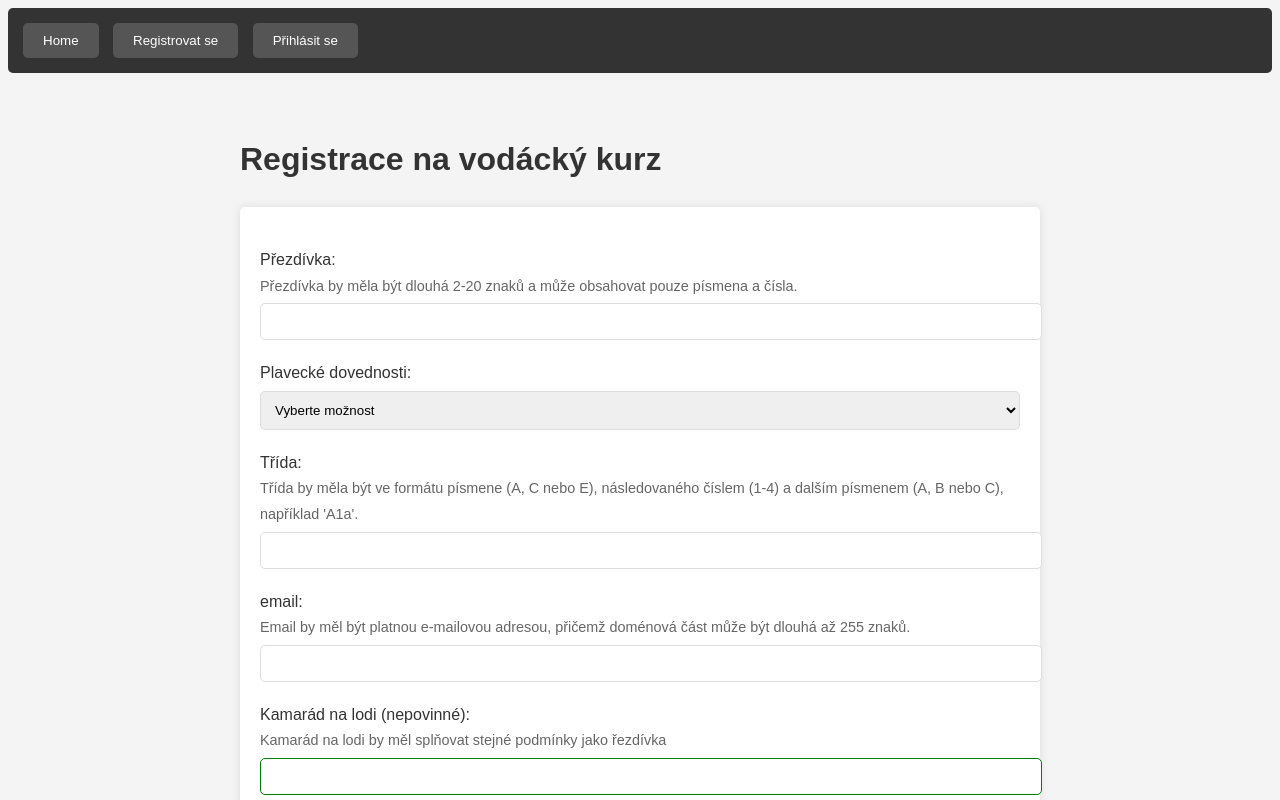
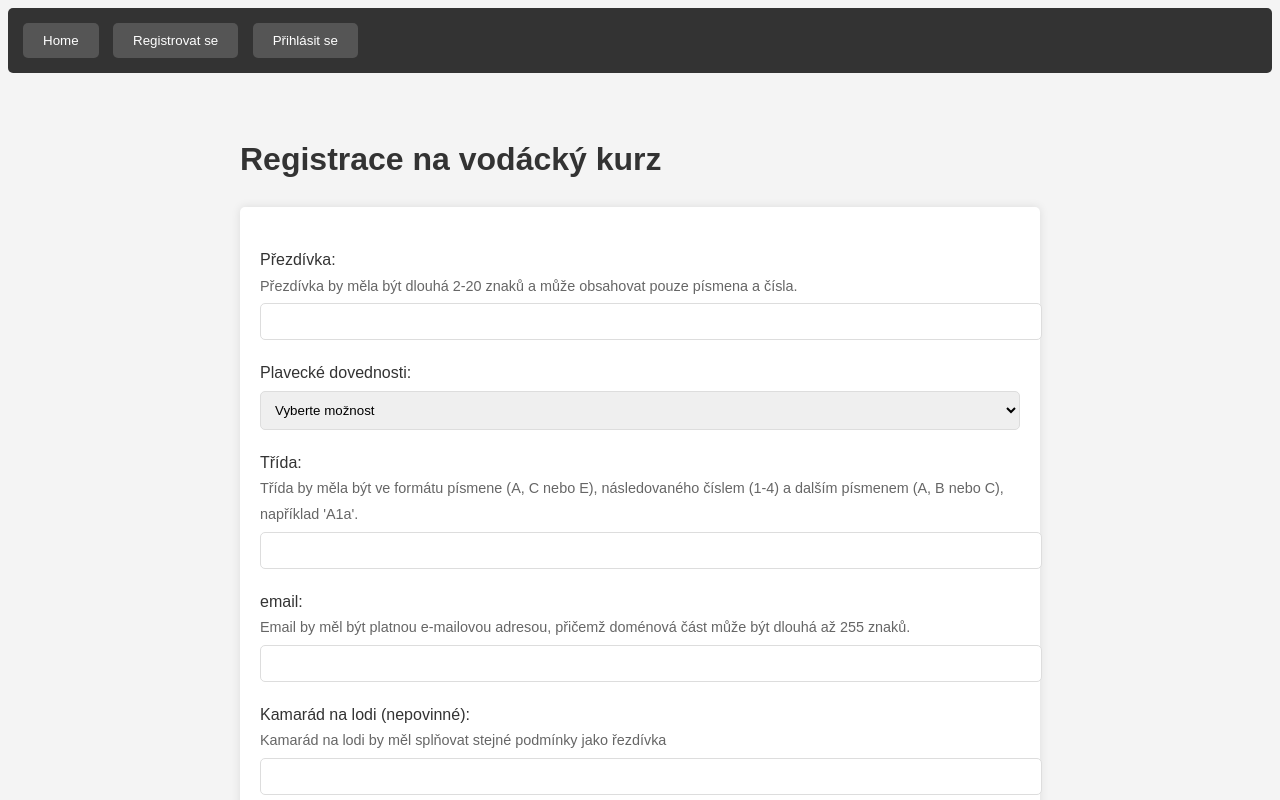
Before and after one commit to AngryGrandma66/VodakForm, a SvelteKit app in the folder VodakForm/: page /registrace in a window 1280 px wide. Shown: the top 800 px of the page. Built offline with nearby package versions, Linux system fonts and the light colour scheme.

Commit message:
removed redundant css classes

```diff
--- a/VodakForm/src/routes/registrace/+page.svelte
+++ b/VodakForm/src/routes/registrace/+page.svelte
@@ -7,7 +7,6 @@
 
 
     onMount(() => {
-        // Debounce the uniqueness check to avoid too many API calls
         /**
 		 * @type {number | undefined}
 		 */
@@ -117,13 +116,3 @@
         <button type="button" on:click={() => window.history.back()}>Storno</button>
     </form>
 </main>
-
-<style>
-    .valid {
-        border-color: green;
-    }
-
-    .invalid {
-        border-color: red;
-    }
-</style>
```
